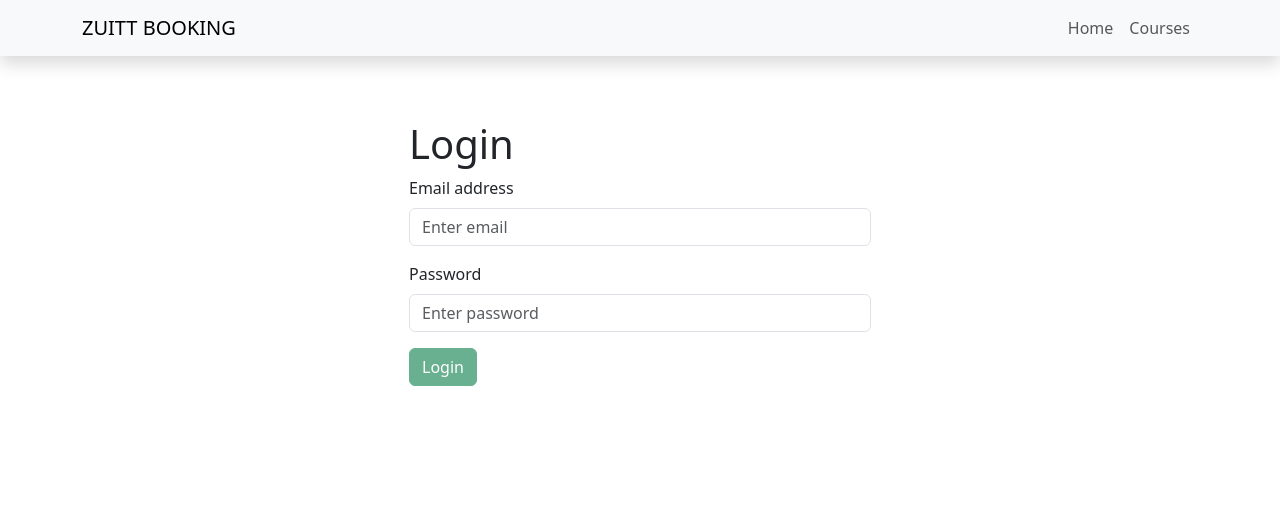
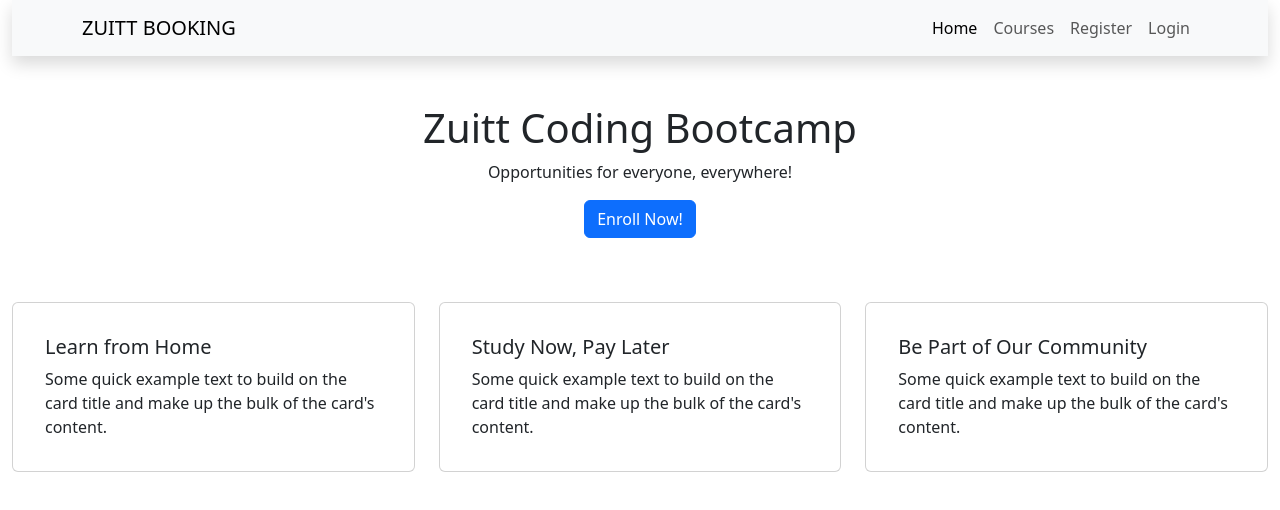
Before and after one commit to renzglrs/zuitt-bootcamp-files, a React (Create React App) app in the folder fullstack/s56-s64/: page / in a window 1280 px wide. Shown: the top 510 px of the page. Built offline with nearby package versions, Linux system fonts and the light colour scheme.

Commit message:
Added s59 activity

```diff
--- a/fullstack/s56-s64/package.json
+++ b/fullstack/s56-s64/package.json
@@ -10,6 +10,7 @@
     "react": "^18.2.0",
     "react-bootstrap": "^2.10.0",
     "react-dom": "^18.2.0",
+    "react-router-dom": "^6.21.3",
     "react-scripts": "5.0.1",
     "web-vitals": "^2.1.4"
   },
--- a/fullstack/s56-s64/src/App.js
+++ b/fullstack/s56-s64/src/App.js
@@ -4,19 +4,27 @@ import Home from "./pages/Home";
 import Courses from "./pages/Courses";
 import Register from "./pages/Register";
 import Login from "./pages/Login";
+import Logout from "./pages/Logout";
+import ErrorPage from "./pages/ErrorPage";
 import { Container } from "react-bootstrap";
+import { BrowserRouter as Router } from "react-router-dom";
+import { Route, Routes } from "react-router-dom";
 
 function App() {
   return (
-    <>
-      <AppNavBar />
-      <Container>
-        <Login />
-        {/* <Register /> */}
-        {/* <Home />
-        <Courses /> */}
+    <Router>
+      <Container fluid>
+        <AppNavBar />
+        <Routes>
+          <Route element={<Home />} path="/" />
+          <Route element={<Courses />} path="/courses" />
+          <Route element={<Register />} path="/register" />
+          <Route element={<Login />} path="/login" />
+          <Route element={<Logout />} path="/logout" />
+          <Route path="*" element={<ErrorPage />} />
+        </Routes>
       </Container>
-    </>
+    </Router>
   );
 }
 
--- a/fullstack/s56-s64/src/components/AppNavBar.js
+++ b/fullstack/s56-s64/src/components/AppNavBar.js
@@ -3,17 +3,45 @@
 // import Navbar from "react-bootstrap/Navbar";
 
 import { Container, Nav, Navbar } from "react-bootstrap";
+import { Link, NavLink } from "react-router-dom";
+import { useState } from "react";
 
 export default function AppNavBar() {
+  // Store the user info from the login page
+  const [user, setUser] = useState(localStorage.getItem("token"));
+  console.log(user); // For checking
+
   return (
     <Navbar expand="lg" className="bg-body-tertiary shadow">
       <Container>
-        <Navbar.Brand href="#home">ZUITT BOOKING</Navbar.Brand>
+        <Navbar.Brand as={NavLink} to="/">
+          ZUITT BOOKING
+        </Navbar.Brand>
         <Navbar.Toggle aria-controls="basic-navbar-nav" />
         <Navbar.Collapse id="basic-navbar-nav">
           <Nav className="ms-auto">
-            <Nav.Link href="#home">Home</Nav.Link>
-            <Nav.Link href="#link">Courses</Nav.Link>
+            <Nav.Link as={NavLink} to="/">
+              Home
+            </Nav.Link>
+            <Nav.Link as={NavLink} to="/courses">
+              Courses
+            </Nav.Link>
+
+            {/* Conditional Rendering if user is logged in */}
+            {user !== null ? (
+              <Nav.Link as={NavLink} to="/logout">
+                Logout
+              </Nav.Link>
+            ) : (
+              <>
+                <Nav.Link as={NavLink} to="/register">
+                  Register
+                </Nav.Link>
+                <Nav.Link as={NavLink} to="/login">
+                  Login
+                </Nav.Link>
+              </>
+            )}
           </Nav>
         </Navbar.Collapse>
       </Container>
--- /dev/null
+++ b/fullstack/s56-s64/src/pages/ErrorPage.js
@@ -0,0 +1,15 @@
+import { Link } from "react-router-dom";
+import { Container } from "react-bootstrap";
+
+export default function ErrorPage() {
+  return (
+    <Container className="vh-100 d-flex justify-content-center align-items-center">
+      <div>
+        <h1 className="display-1 text-center">404</h1>
+        <p>
+          Go back to the <Link to="/">homepage</Link>
+        </p>
+      </div>
+    </Container>
+  );
+}
--- a/fullstack/s56-s64/src/pages/Login.js
+++ b/fullstack/s56-s64/src/pages/Login.js
@@ -1,5 +1,5 @@
+import { useState, useEffect } from "react";
 import { Form, Button, Container } from "react-bootstrap";
-import { useState, useEffect } from "react";
 
 export default function Login() {
   const [email, setEmail] = useState("");
@@ -8,14 +8,15 @@ export default function Login() {
   const [isActive, setIsActive] = useState(false);
 
   useEffect(() => {
+    // Validation for submit button
     if (email !== "" && password !== "") {
       setIsActive(true);
     } else {
       setIsActive(false);
     }
-  });
+  }, [email, password]);
 
-  function loginUser(e) {
+  function authenticate(e) {
     e.preventDefault();
 
     fetch("http://localhost:4000/users/login", {
@@ -33,9 +34,14 @@ export default function Login() {
         console.log(data);
 
         if (data.access) {
-          alert("Success");
+          // Storing the token of the authenticated user in the browser's local storage.
+          localStorage.setItem("token", data.access);
+
+          alert("You are now logged in.");
+        } else if (data.error == "No email Found.") {
+          alert("Your email is not registered.");
         } else {
-          alert("Failed");
+          alert("Something went wrong. Please try again later.");
         }
       })
       .catch((error) => {
@@ -48,7 +54,7 @@ export default function Login() {
     <>
       <Container className="my-3 p-3 p-md-5 w-50">
         <h1>Login</h1>
-        <Form onSubmit={(e) => loginUser(e)}>
+        <Form onSubmit={(e) => authenticate(e)}>
           <Form.Group className="mb-3" controlId="formEmail">
             <Form.Label>Email address</Form.Label>
             <Form.Control
@@ -81,7 +87,7 @@ export default function Login() {
               Login
             </Button>
           ) : (
-            <Button variant="success" type="submit" disabled>
+            <Button variant="secondary" type="submit" disabled>
               Login
             </Button>
           )}
--- /dev/null
+++ b/fullstack/s56-s64/src/pages/Logout.js
@@ -0,0 +1,7 @@
+import { Navigate } from "react-router-dom";
+
+export default function Logout() {
+  localStorage.clear();
+
+  return <Navigate to="/" />;
+}
```
Also changed, not shown: 1 other file (tests, documents, lock files or other folders).
